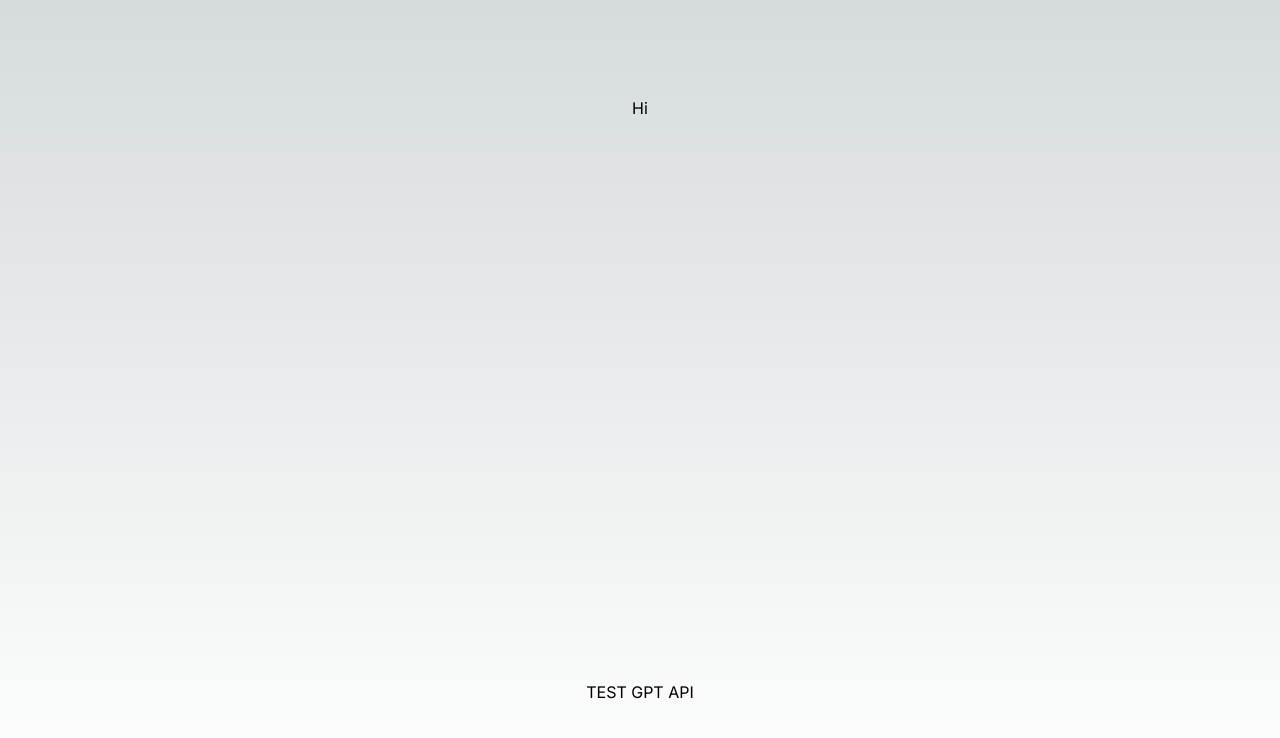
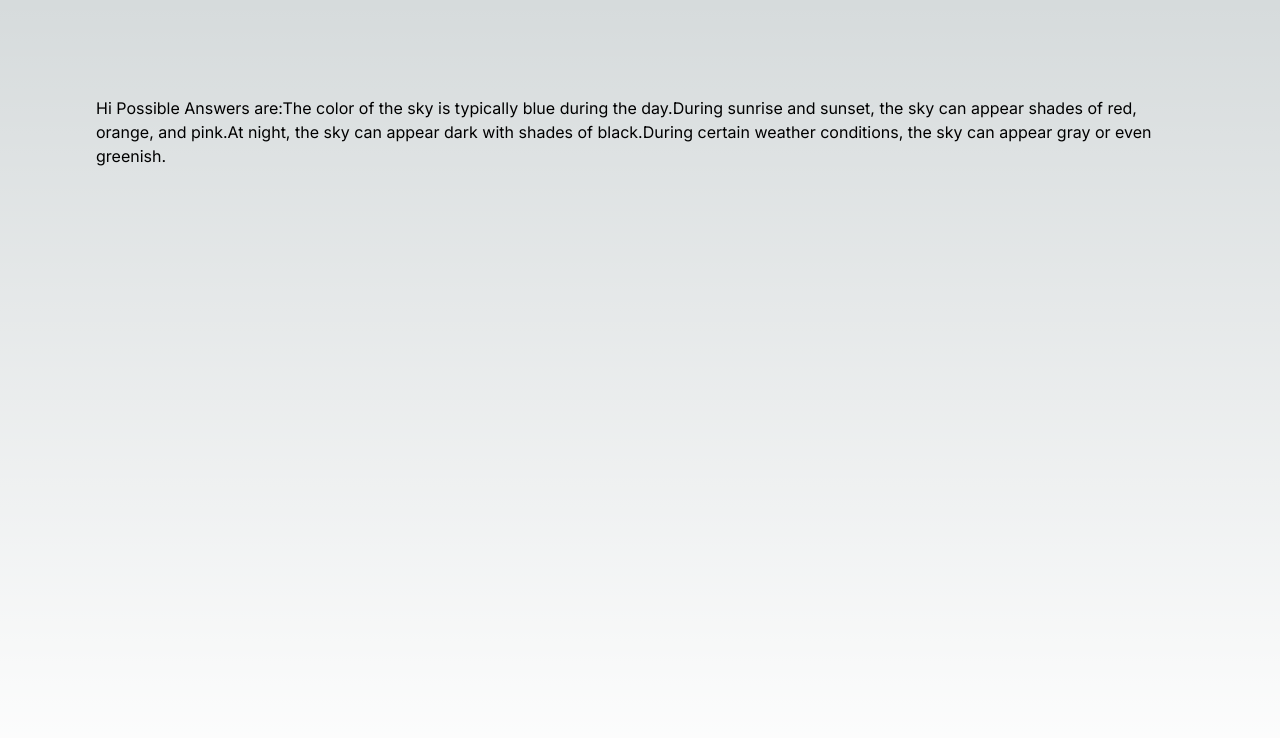
Before and after one commit to sharonm6/fishgpt-frontend, a Next.js app: page / in a window 1280 px wide. Shown: the top 738 px of the page. Built offline with nearby package versions, Linux system fonts and the light colour scheme.

Commit message:
Fix GPT answer api and display four answers on page

```diff
--- a/src/app/api/answer/route.ts
+++ b/src/app/api/answer/route.ts
@@ -1,7 +1,5 @@
-import { NextResponse } from "next/server";
-
 const apiKey = process.env.CHATGPT_API_KEY;
-const endpoint = "https://api.openai.com/v1/engines/davinci/completions";
+const endpoint = "https://api.openai.com/v1/chat/completions";
 
 export async function POST(request: Request) {
   const headers = {
@@ -12,8 +10,15 @@ export async function POST(request: Request) {
   const message = await request.json();
 
   const requestBody = {
-    prompt: message.prompt,
-    max_tokens: 5,
+    model: "gpt-3.5-turbo-1106",
+    messages: [
+      {
+        role: "system",
+        content:
+          "You are a helpful assistant. Give us four different answers to the question in four separate sentences separated by a newline character.",
+      },
+      { role: "user", content: message.prompt },
+    ],
   };
 
   const response = await fetch(endpoint, {
@@ -23,11 +28,11 @@ export async function POST(request: Request) {
   });
 
   const data = await response.json();
-  console.log("RESPONSE: ", data);
+  const answer = data.choices[0].message;
 
   if (!data) {
     return new Response("Error", { status: 500 });
   }
 
-  return NextResponse.json({ data });
+  return Response.json({ data: answer });
 }
--- a/src/app/page.tsx
+++ b/src/app/page.tsx
@@ -1,20 +1,27 @@
-import Image from 'next/image'
 'use client';
+import {useState} from 'react';
+import answerJson from '../lib/answer.json';
 
 export default function Home() {
+  const [answers, setAnswers] = useState(answerJson);
+
   return (
     <main className="flex min-h-screen flex-col items-center justify-between p-24">
       Hi
-      <button onClick={
-        async () => {const res = await fetch("/api/answer", {
+      Possible Answers are:
+      {answers}
+      {/* <button onClick={
+        async () => {await fetch("/api/answer", {
           method: "POST",
           headers: {
             "Content-Type": "application/json",
           },
-          body: JSON.stringify({ prompt: "Hello"})
-        })}}>
+          body: JSON.stringify({ prompt: "What color is the sky?"})
+        }).then(res => res.json())
+        .then(resJson => setAnswers(resJson.data.content.split('\n')))
+        }}>
         TEST GPT API
-      </button>
+      </button> */}
     </main>
   )
 }
--- /dev/null
+++ b/src/lib/answer.json
@@ -0,0 +1 @@
+["The color of the sky is typically blue during the day.", "During sunrise and sunset, the sky can appear shades of red, orange, and pink.", "At night, the sky can appear dark with shades of black.", "During certain weather conditions, the sky can appear gray or even greenish."]
```
